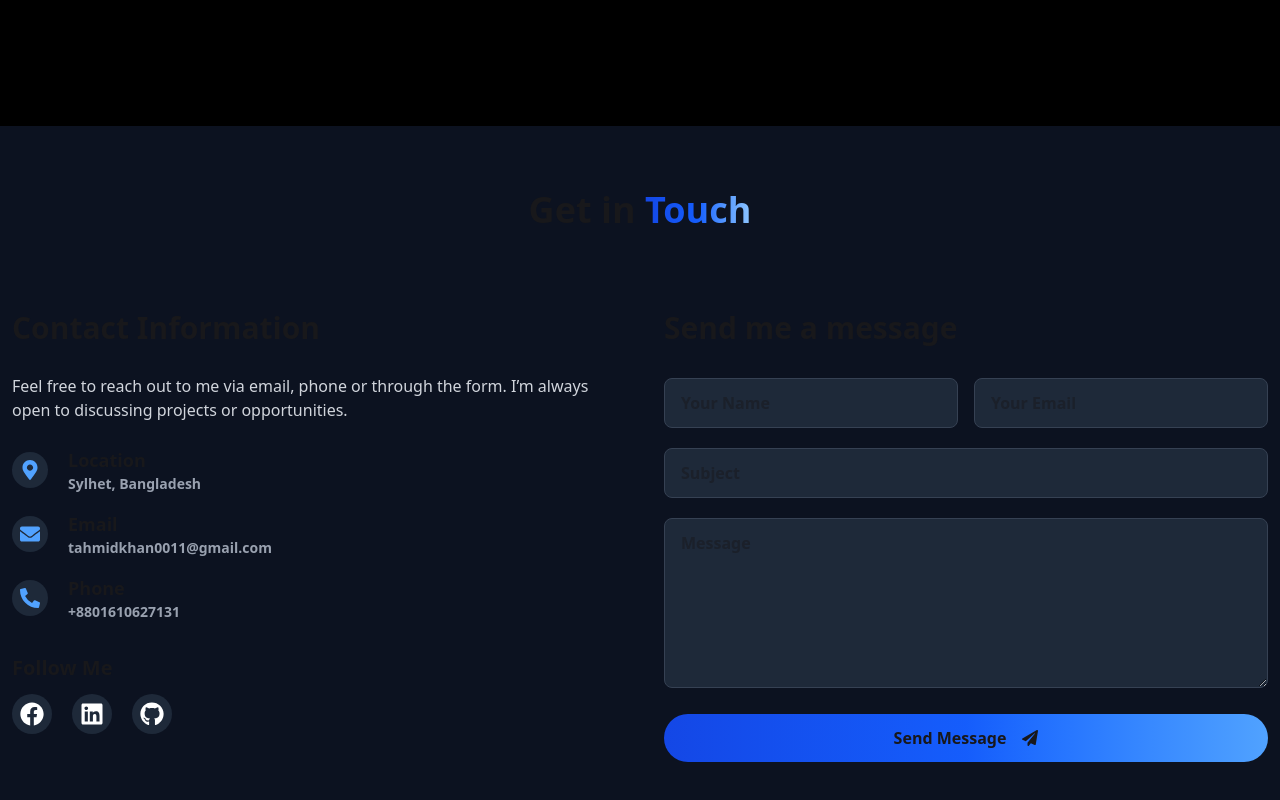
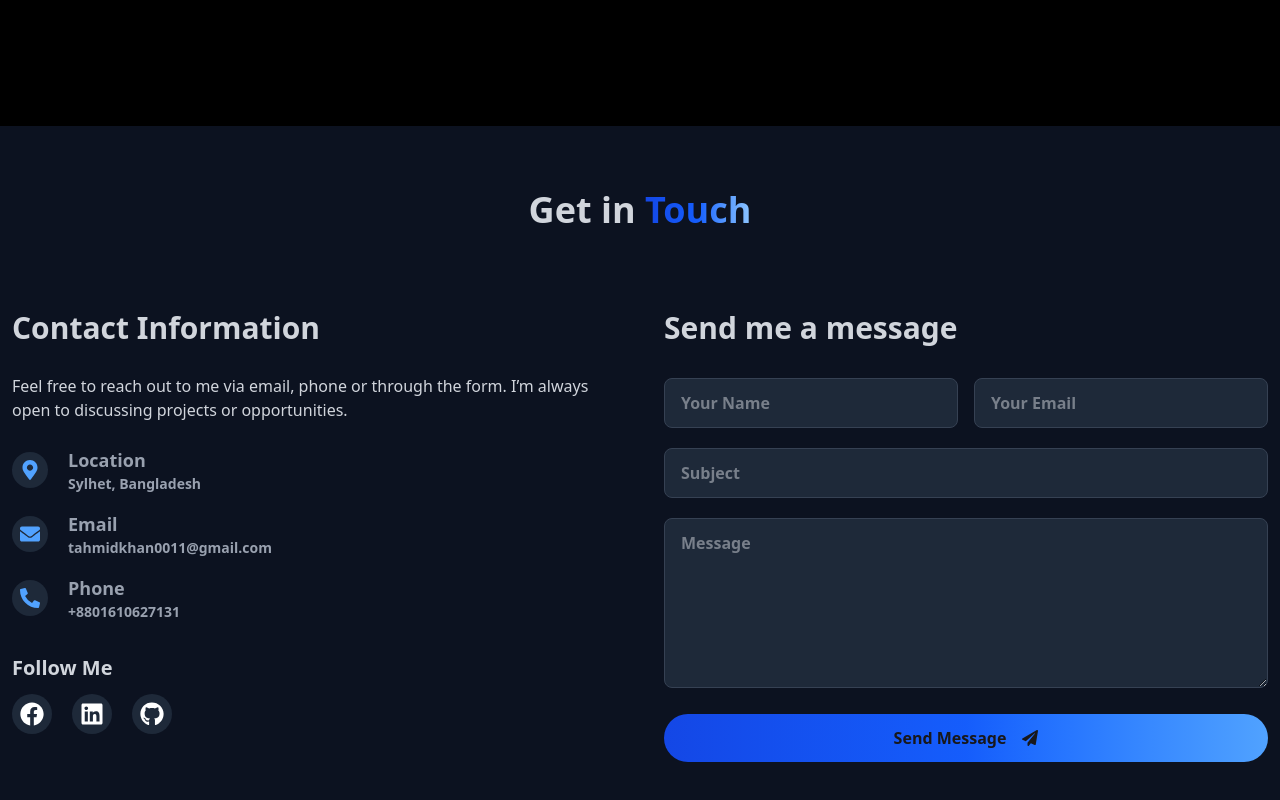
Before and after one commit to tahmid-khan-hub/my-portfolio-nextjs, a Next.js app: page / in a window 1280 px wide. Shown: the part 4612-5412 px from the top of the page. Built offline with nearby package versions, Linux system fonts and the light colour scheme.

Commit message:
Updated the contact sections text colour

```diff
--- a/src/components/Contact/Contact.tsx
+++ b/src/components/Contact/Contact.tsx
@@ -51,7 +51,7 @@ const Contact = () => {
   return (
     <div className="bg-[#0c1220]">
       <div className="w-full py-16 px-6 md:px-3">
-        <AnimateOnView direction="down" delay={0.25} duration={0.6}><h1 className="text-center text-4xl font-bold mb-20">
+        <AnimateOnView direction="down" delay={0.25} duration={0.6}><h1 className="text-center text-4xl text-gray-300 font-bold mb-20">
           Get in{" "}
           <span className="bg-gradient-to-r from-blue-700 via-blue-600 to-blue-300 bg-clip-text text-transparent">
             Touch
@@ -64,7 +64,7 @@ const Contact = () => {
 
           {/* Right Side */}
           <div className=" rounded-2xl ">
-            <h2 className="text-3xl font-bold mb-8">Send me a message</h2>
+            <h2 className="text-3xl text-gray-300 font-bold mb-8">Send me a message</h2>
             <form ref={form} onSubmit={sendEmail} >
               <ContactFormFields />
             </form>
--- a/src/components/Contact/components/ContactFormFields.tsx
+++ b/src/components/Contact/components/ContactFormFields.tsx
@@ -9,14 +9,14 @@ const ContactFormFields = () => {
           type="text"
           name="name"
           placeholder="Your Name"
-          className="w-full bg-gray-800 rounded-lg px-4 py-3 font-semibold focus:outline-none focus:ring-2 focus:ring-blue-500 hover:bg-gray-900 border border-gray-700"
+          className="w-full bg-gray-800 rounded-lg px-4 py-3 font-semibold focus:outline-none focus:ring-2 focus:ring-blue-500 hover:bg-gray-900 border border-gray-700 text-gray-300"
           required
         />
         <input
           type="email"
           name="email"
           placeholder="Your Email"
-          className="w-full bg-gray-800 rounded-lg px-4 py-3 font-semibold focus:outline-none focus:ring-2 focus:ring-blue-500 hover:bg-gray-900 border border-gray-700"
+          className="w-full bg-gray-800 rounded-lg px-4 py-3 font-semibold focus:outline-none focus:ring-2 focus:ring-blue-500 hover:bg-gray-900 border border-gray-700 text-gray-300"
           required
         />
       </div>
@@ -26,7 +26,7 @@ const ContactFormFields = () => {
         type="text"
         name="title"
         placeholder="Subject"
-        className="w-full bg-gray-800 rounded-lg px-4 py-3 font-semibold focus:outline-none focus:ring-2 focus:ring-blue-500 hover:bg-gray-900 border border-gray-700"
+        className="w-full bg-gray-800 rounded-lg px-4 py-3 font-semibold focus:outline-none focus:ring-2 focus:ring-blue-500 hover:bg-gray-900 border border-gray-700 text-gray-300"
       />
 
       {/* Message */}
@@ -34,7 +34,7 @@ const ContactFormFields = () => {
         name="message"
         placeholder="Message"
         rows={6}
-        className="w-full bg-gray-800 rounded-lg px-4 py-3 font-semibold focus:outline-none focus:ring-2 focus:ring-blue-500 hover:bg-gray-900 border border-gray-700"
+        className="w-full bg-gray-800 rounded-lg px-4 py-3 font-semibold focus:outline-none focus:ring-2 focus:ring-blue-500 hover:bg-gray-900 border border-gray-700 text-gray-300"
         required
       ></textarea>
 
--- a/src/components/Contact/components/ContactLeftSide.tsx
+++ b/src/components/Contact/components/ContactLeftSide.tsx
@@ -6,7 +6,7 @@ import AnimateOnView from "@/hooks/AnimateOnView";
 const ContactLeftSide = () => {
   return (
     <div>
-      <h2 className="text-3xl font-bold mb-7">Contact Information</h2>
+      <h2 className="text-3xl text-gray-300 font-bold mb-7">Contact Information</h2>
       <p className="text-gray-300 mb-6 ">
         Feel free to reach out to me via email, phone or through the form. I’m
         always open to discussing projects or opportunities.
@@ -22,14 +22,14 @@ const ContactLeftSide = () => {
               <Icon className="text-blue-400 hover:text-blue-300 text-xl" />
             </motion.div></AnimateOnView>
             <div className="ml-2">
-              <h5 className="text-lg font-semibold">{heading}</h5>
+              <h5 className="text-lg text-gray-400 font-semibold">{heading}</h5>
               <p className="text-sm text-gray-400 font-semibold">{info}</p>
             </div>
           </div>
         ))}
       </div>
 
-      <h3 className="text-xl font-bold mb-3">Follow Me</h3>
+      <h3 className="text-xl text-gray-300 font-bold mb-3">Follow Me</h3>
       <div className="flex gap-5 text-2xl text-white mb-3">
         {contactLinks.map(({id, href, icon: Icon}) => (
           <AnimateOnView key={id} direction="up" delay={id * 0.08}><motion.div key={id}
```
